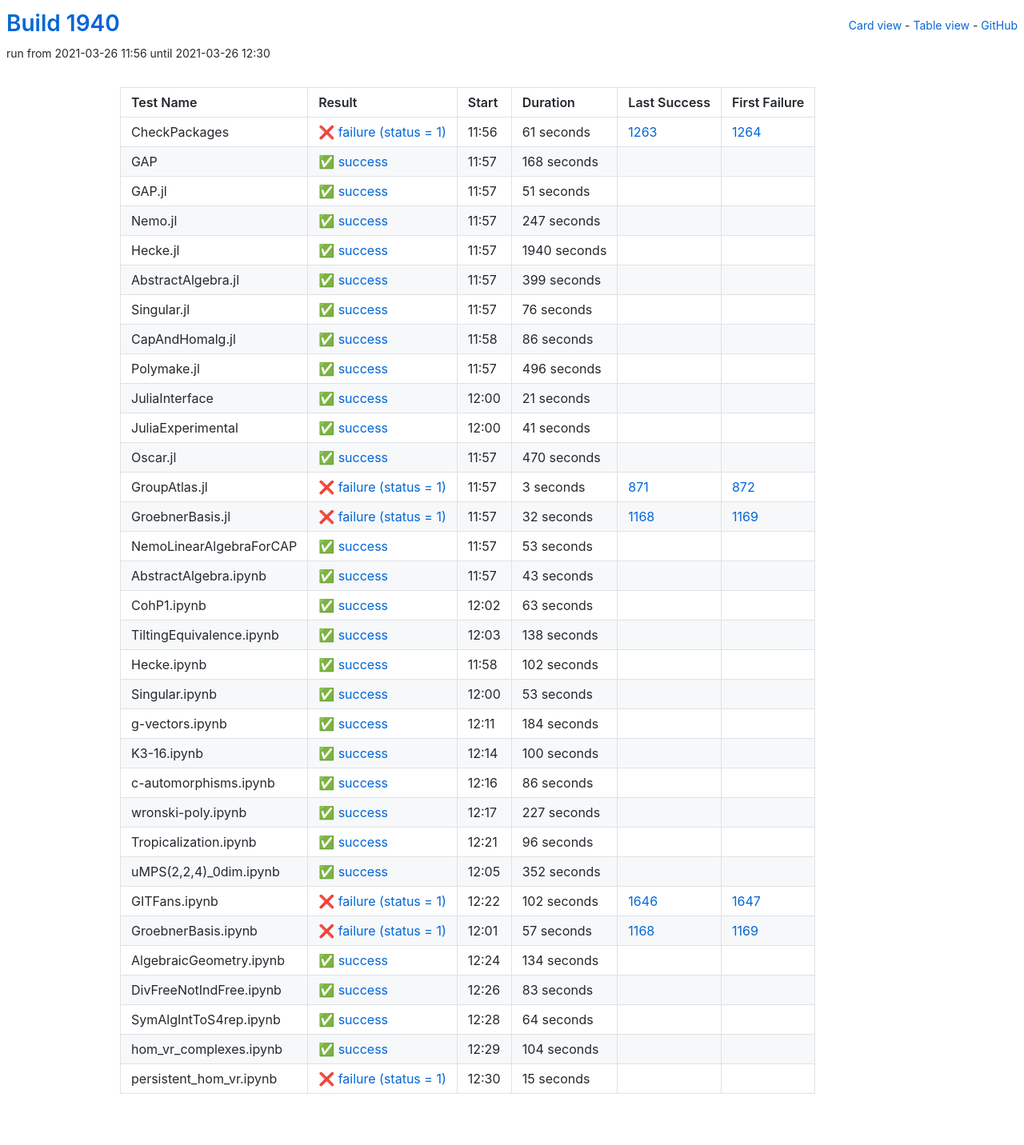
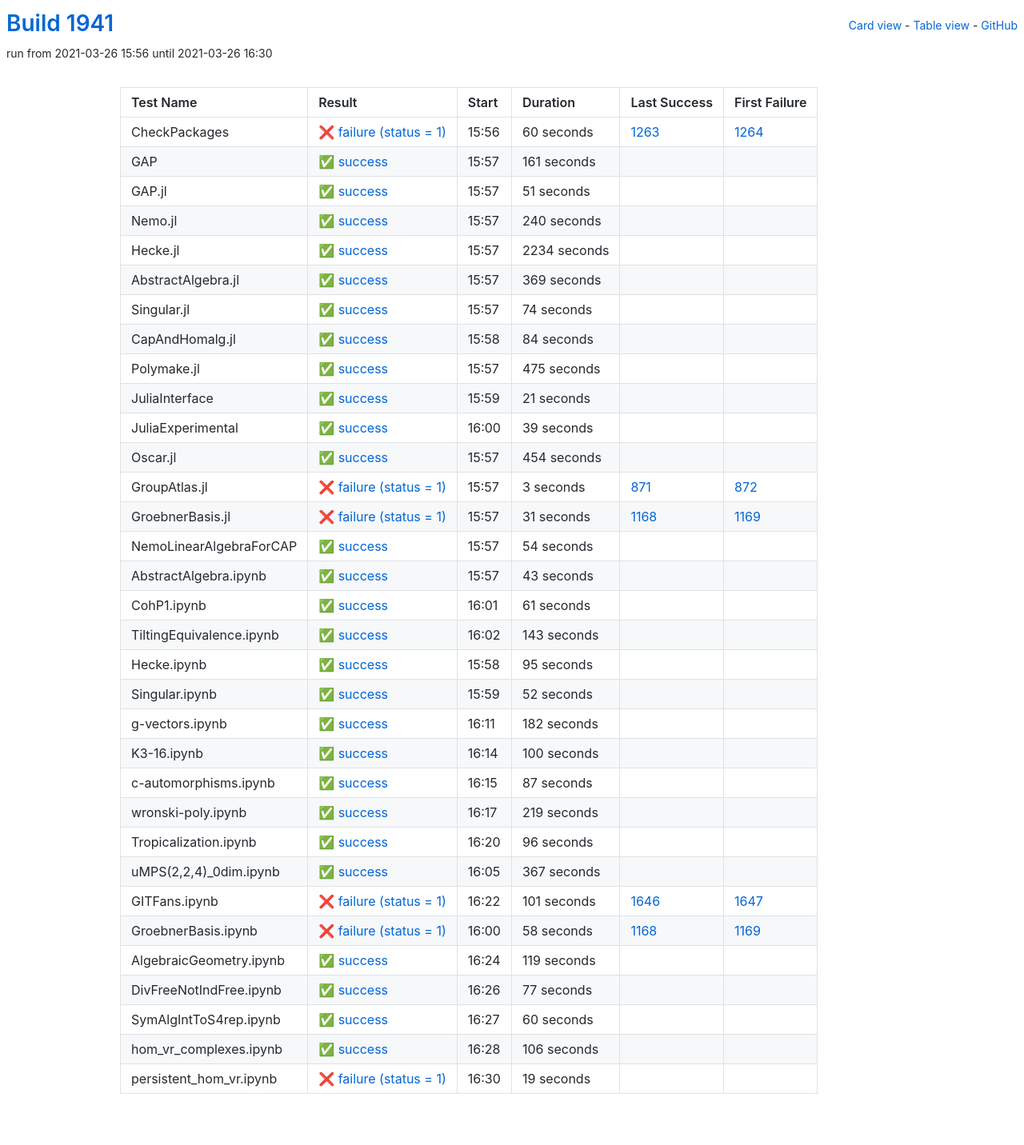
Before and after one commit to oscar-system/oscar-ci-status-stable, a Jekyll site: the page built from table.html, in a window 1280 px wide. Shown: the whole page at 80% size. Built offline with Jekyll 4.4.1, drawn with Linux system fonts in a browser that asks for light colours.

Commit message:
Build #1941

```diff
--- a/_data/ci.yml
+++ b/_data/ci.yml
@@ -1,6 +1,6 @@
 ---
-build: 1940
-build_url: https://oscarci.mathematik.uni-kl.de/job/oscar-stable/1940/
+build: 1941
+build_url: https://oscarci.mathematik.uni-kl.de/job/oscar-stable/1941/
 job: oscar-stable
 organization: oscar-system
 repo: oscar-ci-status-stable
@@ -8,32 +8,32 @@ repourl: https://github.com/oscar-system/oscar-ci-status-stable
 tests:
 - name: CheckPackages
   id: checkpackages
-  log: https://oscarci.mathematik.uni-kl.de/job/oscar-stable/1940/artifact/logs/build-1940/CheckPackages.log
-  start: 2021-03-26 11:56
+  log: https://oscarci.mathematik.uni-kl.de/job/oscar-stable/1941/artifact/logs/build-1941/CheckPackages.log
+  start: 2021-03-26 15:56
   success: false
   exitcode: 1
   status: failure
-  duration: 61
+  duration: 60
   last_success: 1263
   last_success_url: https://oscarci.mathematik.uni-kl.de/job/oscar-stable/1263/
   first_failure: 1264
   first_failure_url: https://oscarci.mathematik.uni-kl.de/job/oscar-stable/1264/
 - name: GAP
   id: gap
-  log: https://oscarci.mathematik.uni-kl.de/job/oscar-stable/1940/artifact/logs/build-1940/GAP.log
-  start: 2021-03-26 11:57
+  log: https://oscarci.mathematik.uni-kl.de/job/oscar-stable/1941/artifact/logs/build-1941/GAP.log
+  start: 2021-03-26 15:57
   success: true
   exitcode: 0
   status: success
-  duration: 168
+  duration: 161
   last_success: false
   last_success_url:
   first_failure: false
   first_failure_url:
 - name: GAP.jl
   id: gap-jl
-  log: https://oscarci.mathematik.uni-kl.de/job/oscar-stable/1940/artifact/logs/build-1940/GAP.jl.log
-  start: 2021-03-26 11:57
+  log: https://oscarci.mathematik.uni-kl.de/job/oscar-stable/1941/artifact/logs/build-1941/GAP.jl.log
+  start: 2021-03-26 15:57
   success: true
   exitcode: 0
   status: success
@@ -44,80 +44,80 @@ tests:
   first_failure_url:
 - name: Nemo.jl
   id: nemo-jl
-  log: https://oscarci.mathematik.uni-kl.de/job/oscar-stable/1940/artifact/logs/build-1940/Nemo.jl.log
-  start: 2021-03-26 11:57
+  log: https://oscarci.mathematik.uni-kl.de/job/oscar-stable/1941/artifact/logs/build-1941/Nemo.jl.log
+  start: 2021-03-26 15:57
   success: true
   exitcode: 0
   status: success
-  duration: 247
+  duration: 240
   last_success: false
   last_success_url:
   first_failure: false
   first_failure_url:
 - name: Hecke.jl
   id: hecke-jl
-  log: https://oscarci.mathematik.uni-kl.de/job/oscar-stable/1940/artifact/logs/build-1940/Hecke.jl.log
-  start: 2021-03-26 11:57
+  log: https://oscarci.mathematik.uni-kl.de/job/oscar-stable/1941/artifact/logs/build-1941/Hecke.jl.log
+  start: 2021-03-26 15:57
   success: true
   exitcode: 0
   status: success
-  duration: 1940
+  duration: 2234
   last_success: false
   last_success_url:
   first_failure: false
   first_failure_url:
 - name: AbstractAlgebra.jl
   id: abstractalgebra-jl
-  log: https://oscarci.mathematik.uni-kl.de/job/oscar-stable/1940/artifact/logs/build-1940/AbstractAlgebra.jl.log
-  start: 2021-03-26 11:57
+  log: https://oscarci.mathematik.uni-kl.de/job/oscar-stable/1941/artifact/logs/build-1941/AbstractAlgebra.jl.log
+  start: 2021-03-26 15:57
   success: true
   exitcode: 0
   status: success
-  duration: 399
+  duration: 369
   last_success: false
   last_success_url:
   first_failure: false
   first_failure_url:
 - name: Singular.jl
   id: singular-jl
-  log: https://oscarci.mathematik.uni-kl.de/job/oscar-stable/1940/artifact/logs/build-1940/Singular.jl.log
-  start: 2021-03-26 11:57
+  log: https://oscarci.mathematik.uni-kl.de/job/oscar-stable/1941/artifact/logs/build-1941/Singular.jl.log
+  start: 2021-03-26 15:57
   success: true
   exitcode: 0
   status: success
-  duration: 76
+  duration: 74
   last_success: false
   last_success_url:
   first_failure: false
   first_failure_url:
 - name: CapAndHomalg.jl
   id: capandhomalg-jl
-  log: https://oscarci.mathematik.uni-kl.de/job/oscar-stable/1940/artifact/logs/build-1940/CapAndHomalg.jl.log
-  start: 2021-03-26 11:58
+  log: https://oscarci.mathematik.uni-kl.de/job/oscar-stable/1941/artifact/logs/build-1941/CapAndHomalg.jl.log
+  start: 2021-03-26 15:58
   success: true
   exitcode: 0
   status: success
-  duration: 86
+  duration: 84
   last_success: false
   last_success_url:
   first_failure: false
   first_failure_url:
 - name: Polymake.jl
   id: polymake-jl
-  log: https://oscarci.mathematik.uni-kl.de/job/oscar-stable/1940/artifact/logs/build-1940/Polymake.jl.log
-  start: 2021-03-26 11:57
+  log: https://oscarci.mathematik.uni-kl.de/job/oscar-stable/1941/artifact/logs/build-1941/Polymake.jl.log
+  start: 2021-03-26 15:57
   success: true
   exitcode: 0
   status: success
-  duration: 496
+  duration: 475
   last_success: false
   last_success_url:
   first_failure: false
   first_failure_url:
 - name: JuliaInterface
   id: juliainterface
-  log: https://oscarci.mathematik.uni-kl.de/job/oscar-stable/1940/artifact/logs/build-1940/JuliaInterface.log
-  start: 2021-03-26 12:00
+  log: https://oscarci.mathematik.uni-kl.de/job/oscar-stable/1941/artifact/logs/build-1941/JuliaInterface.log
+  start: 2021-03-26 15:59
   success: true
   exitcode: 0
   status: success
@@ -128,32 +128,32 @@ tests:
   first_failure_url:
 - name: JuliaExperimental
   id: juliaexperimental
-  log: https://oscarci.mathematik.uni-kl.de/job/oscar-stable/1940/artifact/logs/build-1940/JuliaExperimental.log
-  start: 2021-03-26 12:00
+  log: https://oscarci.mathematik.uni-kl.de/job/oscar-stable/1941/artifact/logs/build-1941/JuliaExperimental.log
+  start: 2021-03-26 16:00
   success: true
   exitcode: 0
   status: success
-  duration: 41
+  duration: 39
   last_success: false
   last_success_url:
   first_failure: false
   first_failure_url:
 - name: Oscar.jl
   id: oscar-jl
-  log: https://oscarci.mathematik.uni-kl.de/job/oscar-stable/1940/artifact/logs/build-1940/Oscar.jl.log
-  start: 2021-03-26 11:57
+  log: https://oscarci.mathematik.uni-kl.de/job/oscar-stable/1941/artifact/logs/build-1941/Oscar.jl.log
+  start: 2021-03-26 15:57
   success: true
   exitcode: 0
   status: success
-  duration: 470
+  duration: 454
   last_success: false
   last_success_url:
   first_failure: false
   first_failure_url:
 - name: GroupAtlas.jl
   id: groupatlas-jl
-  log: https://oscarci.mathematik.uni-kl.de/job/oscar-stable/1940/artifact/logs/build-1940/GroupAtlas.jl.log
-  start: 2021-03-26 11:57
+  log: https://oscarci.mathematik.uni-kl.de/job/oscar-stable/1941/artifact/logs/build-1941/GroupAtlas.jl.log
+  start: 2021-03-26 15:57
   success: false
   exitcode: 1
   status: failure
@@ -164,32 +164,32 @@ tests:
   first_failure_url: https://oscarci.mathematik.uni-kl.de/job/oscar-stable/872/
 - name: GroebnerBasis.jl
   id: groebnerbasis-jl
-  log: https://oscarci.mathematik.uni-kl.de/job/oscar-stable/1940/artifact/logs/build-1940/GroebnerBasis.jl.log
-  start: 2021-03-26 11:57
+  log: https://oscarci.mathematik.uni-kl.de/job/oscar-stable/1941/artifact/logs/build-1941/GroebnerBasis.jl.log
+  start: 2021-03-26 15:57
   success: false
   exitcode: 1
   status: failure
-  duration: 32
+  duration: 31
   last_success: 1168
   last_success_url: https://oscarci.mathematik.uni-kl.de/job/oscar-stable/1168/
   first_failure: 1169
   first_failure_url: https://oscarci.mathematik.uni-kl.de/job/oscar-stable/1169/
 - name: NemoLinearAlgebraForCAP
   id: nemolinearalgebraforcap
-  log: https://oscarci.mathematik.uni-kl.de/job/oscar-stable/1940/artifact/logs/build-1940/NemoLinearAlgebraForCAP.log
-  start: 2021-03-26 11:57
+  log: https://oscarci.mathematik.uni-kl.de/job/oscar-stable/1941/artifact/logs/build-1941/NemoLinearAlgebraForCAP.log
+  start: 2021-03-26 15:57
   success: true
   exitcode: 0
   status: success
-  duration: 53
+  duration: 54
   last_success: false
   last_success_url:
   first_failure: false
   first_failure_url:
 - name: AbstractAlgebra.ipynb
   id: abstractalgebra-ipynb
-  log: https://oscarci.mathematik.uni-kl.de/job/oscar-stable/1940/artifact/logs/build-1940/AbstractAlgebra.ipynb.log
-  start: 2021-03-26 11:57
+  log: https://oscarci.mathematik.uni-kl.de/job/oscar-stable/1941/artifact/logs/build-1941/AbstractAlgebra.ipynb.log
+  start: 2021-03-26 15:57
   success: true
   exitcode: 0
   status: success
@@ -200,68 +200,68 @@ tests:
   first_failure_url:
 - name: CohP1.ipynb
   id: cohp1-ipynb
-  log: https://oscarci.mathematik.uni-kl.de/job/oscar-stable/1940/artifact/logs/build-1940/CohP1.ipynb.log
-  start: 2021-03-26 12:02
+  log: https://oscarci.mathematik.uni-kl.de/job/oscar-stable/1941/artifact/logs/build-1941/CohP1.ipynb.log
+  start: 2021-03-26 16:01
   success: true
   exitcode: 0
   status: success
-  duration: 63
+  duration: 61
   last_success: false
   last_success_url:
   first_failure: false
   first_failure_url:
 - name: TiltingEquivalence.ipynb
   id: tiltingequivalence-ipynb
-  log: https://oscarci.mathematik.uni-kl.de/job/oscar-stable/1940/artifact/logs/build-1940/TiltingEquivalence.ipynb.log
-  start: 2021-03-26 12:03
+  log: https://oscarci.mathematik.uni-kl.de/job/oscar-stable/1941/artifact/logs/build-1941/TiltingEquivalence.ipynb.log
+  start: 2021-03-26 16:02
   success: true
   exitcode: 0
   status: success
-  duration: 138
+  duration: 143
   last_success: false
   last_success_url:
   first_failure: false
   first_failure_url:
 - name: Hecke.ipynb
   id: hecke-ipynb
-  log: https://oscarci.mathematik.uni-kl.de/job/oscar-stable/1940/artifact/logs/build-1940/Hecke.ipynb.log
-  start: 2021-03-26 11:58
+  log: https://oscarci.mathematik.uni-kl.de/job/oscar-stable/1941/artifact/logs/build-1941/Hecke.ipynb.log
+  start: 2021-03-26 15:58
   success: true
   exitcode: 0
   status: success
-  duration: 102
+  duration: 95
   last_success: false
   last_success_url:
   first_failure: false
   first_failure_url:
 - name: Singular.ipynb
   id: singular-ipynb
-  log: https://oscarci.mathematik.uni-kl.de/job/oscar-stable/1940/artifact/logs/build-1940/Singular.ipynb.log
-  start: 2021-03-26 12:00
+  log: https://oscarci.mathematik.uni-kl.de/job/oscar-stable/1941/artifact/logs/build-1941/Singular.ipynb.log
+  start: 2021-03-26 15:59
   success: true
   exitcode: 0
   status: success
-  duration: 53
+  duration: 52
   last_success: false
   last_success_url:
   first_failure: false
   first_failure_url:
 - name: g-vectors.ipynb
   id: g-vectors-ipynb
-  log: https://oscarci.mathematik.uni-kl.de/job/oscar-stable/1940/artifact/logs/build-1940/g-vectors.ipynb.log
-  start: 2021-03-26 12:11
+  log: https://oscarci.mathematik.uni-kl.de/job/oscar-stable/1941/artifact/logs/build-1941/g-vectors.ipynb.log
+  start: 2021-03-26 16:11
   success: true
   exitcode: 0
   status: success
-  duration: 184
+  duration: 182
   last_success: false
   last_success_url:
   first_failure: false
   first_failure_url:
 - name: K3-16.ipynb
   id: k3-16-ipynb
-  log: https://oscarci.mathematik.uni-kl.de/job/oscar-stable/1940/artifact/logs/build-1940/K3-16.ipynb.log
-  start: 2021-03-26 12:14
+  log: https://oscarci.mathematik.uni-kl.de/job/oscar-stable/1941/artifact/logs/build-1941/K3-16.ipynb.log
+  start: 2021-03-26 16:14
   success: true
   exitcode: 0
   status: success
@@ -272,32 +272,32 @@ tests:
   first_failure_url:
 - name: c-automorphisms.ipynb
   id: c-automorphisms-ipynb
-  log: https://oscarci.mathematik.uni-kl.de/job/oscar-stable/1940/artifact/logs/build-1940/c-automorphisms.ipynb.log
-  start: 2021-03-26 12:16
+  log: https://oscarci.mathematik.uni-kl.de/job/oscar-stable/1941/artifact/logs/build-1941/c-automorphisms.ipynb.log
+  start: 2021-03-26 16:15
   success: true
   exitcode: 0
   status: success
-  duration: 86
+  duration: 87
   last_success: false
   last_success_url:
   first_failure: false
   first_failure_url:
 - name: wronski-poly.ipynb
   id: wronski-poly-ipynb
-  log: https://oscarci.mathematik.uni-kl.de/job/oscar-stable/1940/artifact/logs/build-1940/wronski-poly.ipynb.log
-  start: 2021-03-26 12:17
+  log: https://oscarci.mathematik.uni-kl.de/job/oscar-stable/1941/artifact/logs/build-1941/wronski-poly.ipynb.log
+  start: 2021-03-26 16:17
   success: true
   exitcode: 0
   status: success
-  duration: 227
+  duration: 219
   last_success: false
   last_success_url:
   first_failure: false
   first_failure_url:
 - name: Tropicalization.ipynb
   id: tropicalization-ipynb
-  log: https://oscarci.mathematik.uni-kl.de/job/oscar-stable/1940/artifact/logs/build-1940/Tropicalization.ipynb.log
-  start: 2021-03-26 12:21
+  log: https://oscarci.mathematik.uni-kl.de/job/oscar-stable/1941/artifact/logs/build-1941/Tropicalization.ipynb.log
+  start: 2021-03-26 16:20
   success: true
   exitcode: 0
   status: success
@@ -308,96 +308,96 @@ tests:
   first_failure_url:
 - name: uMPS(2,2,4)_0dim.ipynb
   id: umps-2-2-4-0dim-ipynb
-  log: https://oscarci.mathematik.uni-kl.de/job/oscar-stable/1940/artifact/logs/build-1940/uMPS-2-2-4-_0dim.ipynb.log
-  start: 2021-03-26 12:05
+  log: https://oscarci.mathematik.uni-kl.de/job/oscar-stable/1941/artifact/logs/build-1941/uMPS-2-2-4-_0dim.ipynb.log
+  start: 2021-03-26 16:05
   success: true
   exitcode: 0
   status: success
-  duration: 352
+  duration: 367
   last_success: false
   last_success_url:
   first_failure: false
   first_failure_url:
 - name: GITFans.ipynb
   id: gitfans-ipynb
-  log: https://oscarci.mathematik.uni-kl.de/job/oscar-stable/1940/artifact/logs/build-1940/GITFans.ipynb.log
-  start: 2021-03-26 12:22
+  log: https://oscarci.mathematik.uni-kl.de/job/oscar-stable/1941/artifact/logs/build-1941/GITFans.ipynb.log
+  start: 2021-03-26 16:22
   success: false
   exitcode: 1
   status: failure
-  duration: 102
+  duration: 101
   last_success: 1646
   last_success_url: https://oscarci.mathematik.uni-kl.de/job/oscar-stable/1646/
   first_failure: 1647
   first_failure_url: https://oscarci.mathematik.uni-kl.de/job/oscar-stable/1647/
 - name: GroebnerBasis.ipynb
   id: groebnerbasis-ipynb
-  log: https://oscarci.mathematik.uni-kl.de/job/oscar-stable/1940/artifact/logs/build-1940/GroebnerBasis.ipynb.log
-  start: 2021-03-26 12:01
+  log: https://oscarci.mathematik.uni-kl.de/job/oscar-stable/1941/artifact/logs/build-1941/GroebnerBasis.ipynb.log
+  start: 2021-03-26 16:00
   success: false
   exitcode: 1
   status: failure
-  duration: 57
+  duration: 58
   last_success: 1168
   last_success_url: https://oscarci.mathematik.uni-kl.de/job/oscar-stable/1168/
   first_failure: 1169
   first_failure_url: https://oscarci.mathematik.uni-kl.de/job/oscar-stable/1169/
 - name: AlgebraicGeometry.ipynb
   id: algebraicgeometry-ipynb
-  log: https://oscarci.mathematik.uni-kl.de/job/oscar-stable/1940/artifact/logs/build-1940/AlgebraicGeometry.ipynb.log
-  start: 2021-03-26 12:24
+  log: https://oscarci.mathematik.uni-kl.de/job/oscar-stable/1941/artifact/logs/build-1941/AlgebraicGeometry.ipynb.log
+  start: 2021-03-26 16:24
   success: true
   exitcode: 0
   status: success
-  duration: 134
+  duration: 119
   last_success: false
   last_success_url:
   first_failure: false
   first_failure_url:
 - name: DivFreeNotIndFree.ipynb
   id: divfreenotindfree-ipynb
-  log: https://oscarci.mathematik.uni-kl.de/job/oscar-stable/1940/artifact/logs/build-1940/DivFreeNotIndFree.ipynb.log
-  start: 2021-03-26 12:26
+  log: https://oscarci.mathematik.uni-kl.de/job/oscar-stable/1941/artifact/logs/build-1941/DivFreeNotIndFree.ipynb.log
+  start: 2021-03-26 16:26
   success: true
   exitcode: 0
   status: success
-  duration: 83
+  duration: 77
   last_success: false
   last_success_url:
   first_failure: false
   first_failure_url:
 - name: SymAlgIntToS4rep.ipynb
   id: symalginttos4rep-ipynb
-  log: https://oscarci.mathematik.uni-kl.de/job/oscar-stable/1940/artifact/logs/build-1940/SymAlgIntToS4rep.ipynb.log
-  start: 2021-03-26 12:28
+  log: https://oscarci.mathematik.uni-kl.de/job/oscar-stable/1941/artifact/logs/build-1941/SymAlgIntToS4rep.ipynb.log
+  start: 2021-03-26 16:27
   success: true
   exitcode: 0
   status: success
-  duration: 64
+  duration: 60
   last_success: false
   last_success_url:
   first_failure: false
   first_failure_url:
 - name: hom_vr_complexes.ipynb
   id: hom-vr-complexes-ipynb
-  log: https://oscarci.mathematik.uni-kl.de/job/oscar-stable/1940/artifact/logs/build-1940/hom_vr_complexes.ipynb.log
-  start: 2021-03-26 12:29
+  log: https://oscarci.mathematik.uni-kl.de/job/oscar-stable/1941/artifact/logs/build-1941/hom_vr_complexes.ipynb.log
+  start: 2021-03-26 16:28
   success: true
   exitcode: 0
   status: success
-  duration: 104
+  duration: 106
   last_success: false
   last_success_url:
   first_failure: false
   first_failure_url:
 - name: persistent_hom_vr.ipynb
   id: persistent-hom-vr-ipynb
-  log: https://oscarci.mathematik.uni-kl.de/job/oscar-stable/1940/artifact/logs/build-1940/persistent_hom_vr.ipynb.log
-  start: 2021-03-26 12:30
+  log: https://oscarci.mathematik.uni-kl.de/job/oscar-stable/1941/artifact/logs/build-1941/persistent_hom_vr.ipynb.log
+  start: 2021-03-26 16:30
   success: false
   exitcode: 1
   status: failure
-  duration: 15
+  duration: 19
   last_success: false
   last_success_url:
   first_failure: false
```
Also changed, not shown: README.md.
